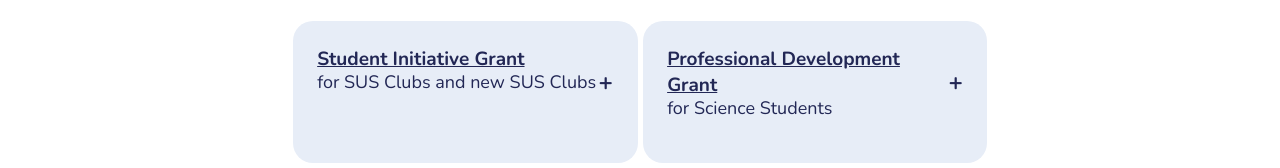
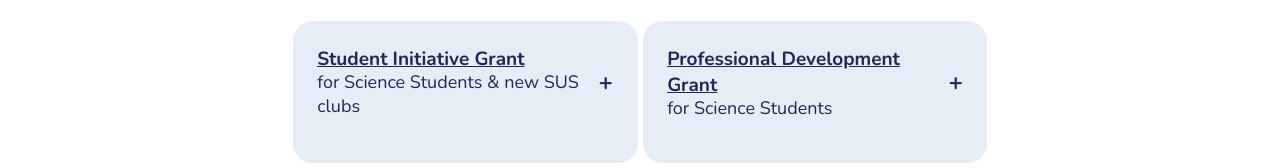
Before and after one commit to Science-Undergraduate-Society/www, a Next.js app: page /studentServices/grants in a window 1280 px wide. Shown: the part 927-1095 px from the top of the page. Built offline with nearby package versions, Linux system fonts and the light colour scheme; a web font is replaced by a local one.

Commit message:
fix grants links

```diff
--- a/src/pages/studentServices/grants.js
+++ b/src/pages/studentServices/grants.js
@@ -71,7 +71,7 @@ export default function Grants() {
                      <Accordion
                         title="Student Initiative Grant"
                         grant="https://docs.google.com/document/d/1k0Bjzn4QqTfslWozrngnH9lqT_KPfvBebS1Wk-620LA/edit?usp=drive_link"
-                        for_club="for SUS Clubs and new SUS Clubs"
+                        for_club="for Science Students & new SUS clubs"
                         content="The Student Initiative Grant is intended to provide financial support to encourage and promote the facilitation of projects,
                                  activities and events run by science students that are not affiliated with existing SUS Clubs. The grant aims to encourage
                                  students to provide demonstrable service for current science students or new SUS Clubs to fulfill unmet needs. The Student
@@ -143,7 +143,7 @@ export default function Grants() {
             <ButtonContainer>
                 <StyledButton href="https://drive.google.com/open?id=10IOyK3iQT9NZMmGeMr5C6I6umKnYtuP7"><b>Grants Information 24/25</b></StyledButton>
                 <StyledButton href="https://drive.google.com/open?id=1qJldIJrrRcPXTXhdPitiryMFsFKS34Y6"><b>Grants Rubrics 24/25</b></StyledButton>
-                <StyledButton href="https://drive.google.com/open?id=1Wh8PZTiKSlZcphLSQyc1oEbir2ag-JuBxwxw"><b>Subsidies Information 24/25</b></StyledButton>
+                <StyledButton href="https://drive.google.com/drive/folders/1Wh8PZTiKSlZcphLSQyc1oEbir2ag-JuB?usp=share_link"><b>Subsidies Information 24/25</b></StyledButton>
             </ButtonContainer>
             <Footer color="white" background="#222755"/>
         </Background>
```
